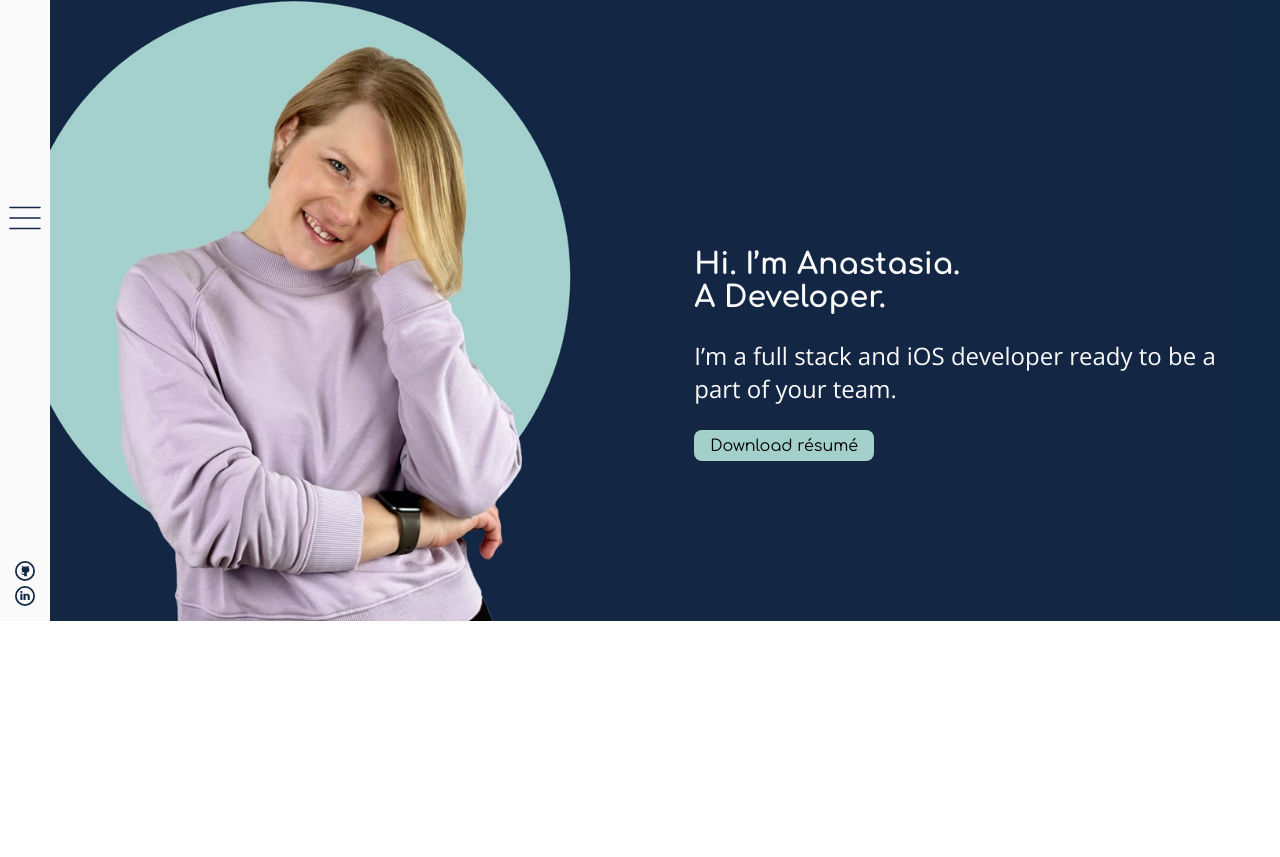
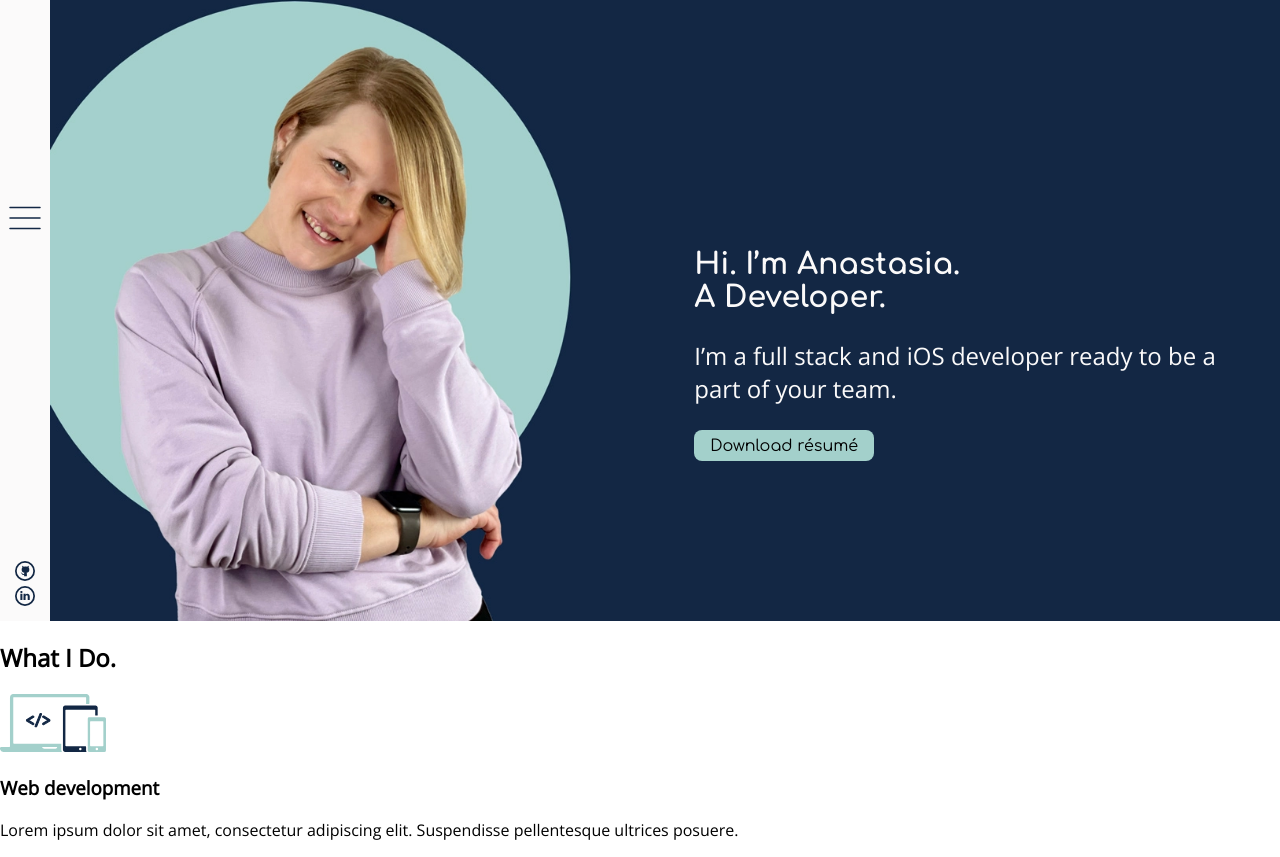
Before and after one commit to anatanczak/my-website-v2, a React (Create React App) app: page / in a window 1280 px wide. Shown: the part 179-1036 px from the top of the page. Before the commit the page ends 800 px from the top, so only its background shows below. Built offline with nearby package versions, Linux system fonts and the light colour scheme; what i18next-xhr-backend would draw is missing.

Commit message:
add service component

```diff
--- a/src/Components/HomeComponent/HomeComponent.tsx
+++ b/src/Components/HomeComponent/HomeComponent.tsx
@@ -1,15 +1,30 @@
 import React, { FunctionComponent } from 'react';
 import { useTranslation } from 'react-i18next';
+
+import Service from './ServiceComponent/ServiceInterface';
 
 import NavBar from '../../Components/NavBar/NavBar';
 import LanguageSelect from '../LanguageSelect/LanguageSelect';
 
+import webDevIcon from '../../assets/icons/web_dev_icon.svg';
+
 import './styles.scss';
+import ServicesComponent from './ServiceComponent/ServiceComponent';
+import ServiceComponent from './ServiceComponent/ServiceComponent';
 
 type HomeComponentProps = {};
 
 const HomeComponent: FunctionComponent<HomeComponentProps> = ({}) => {
   const { t }: { t: any } = useTranslation();
+
+  const services: Array<Service> = [
+    {
+      image: webDevIcon,
+      altText: t('home.services.webDevelopment.altText'),
+      title: t('home.services.webDevelopment.title'),
+      text: t('home.services.webDevelopment.text')
+    }
+  ];
 
   return (
     <>
@@ -29,6 +44,14 @@ const HomeComponent: FunctionComponent<HomeComponentProps> = ({}) => {
             </button>
           </div>
         </div>
+        <div className="HomeComponentContainer-WhatIDoContainer">
+          <h2> {t('home.services')} </h2>
+          {services.map((service, index) => {
+            return (
+              <ServiceComponent service={service} key={service.title + index} />
+            );
+          })}
+        </div>
       </div>
     </>
   );
--- /dev/null
+++ b/src/Components/HomeComponent/ServiceComponent/ServiceComponent.tsx
@@ -0,0 +1,27 @@
+import React, { FunctionComponent } from 'react';
+
+import Service from './ServiceInterface';
+
+import './styles.scss';
+
+type ServiceComponentProps = {
+  service: Service;
+};
+
+const ServiceComponent: FunctionComponent<ServiceComponentProps> = ({
+  service
+}) => {
+  return (
+    <div className="ServicetContainer">
+      <img
+        className="ServiceContainer-Image"
+        src={service.image}
+        alt={service.altText}
+      />
+      <h3 className="ServiceContainer-Title">{service.title}</h3>
+      <p className="ServiceContainer-Text">{service.text}</p>
+    </div>
+  );
+};
+
+export default ServiceComponent;
--- /dev/null
+++ b/src/Components/HomeComponent/ServiceComponent/ServiceInterface.ts
@@ -0,0 +1,6 @@
+export default interface Service {
+  image: string;
+  altText: string;
+  title: string;
+  text: string;
+}
--- /dev/null
+++ b/src/Components/HomeComponent/ServiceComponent/styles.scss
@@ -0,0 +1,32 @@
+@import 'src/_colors.scss';
+@import 'src/_vars.scss';
+@import 'src/_breakpoints.scss';
+
+/* ---------------------------  Commont Styles --------------------------- */
+.ServicesContainer {
+  display: flex;
+  flex-direction: column;
+  align-items: center;
+  justify-content: center;
+}
+
+/* ---------------------------  Mobile --------------------------- */
+
+@media (max-width: $mobile-max-width) {
+}
+
+/* ---------------------------  Longer Mobile --------------------------- */
+@media (max-width: $mobile-max-width) and (min-height: $shortmobile-max-height) {
+}
+
+/* ---------------------------  Tablet --------------------------- */
+@media (min-width: 768px) {
+}
+
+/* ---------------------------  Tablet --------------------------- */
+@media (min-width: 768px) and (orientation: portrait) {
+}
+
+/* ---------------------------  Desktop --------------------------- */
+@media (min-width: 1024px) {
+}
--- a/src/locales/en/translation.json
+++ b/src/locales/en/translation.json
@@ -5,5 +5,9 @@
   "navbar.home": "home",
   "home.mainTitle": "Hi. I’m Anastasia. \n A Developer.",
   "home.pitch": "I’m a full stack and iOS developer ready to be a part of your team.",
-  "home.button.downloadResume": "Download résumé"
+  "home.button.downloadResume": "Download résumé",
+  "home.services": "What I Do.",
+  "home.services.webDevelopment.title": "Web development",
+  "home.services.webDevelopment.text": "Lorem ipsum dolor sit amet, consectetur adipiscing elit. Suspendisse pellentesque ultrices posuere.",
+  "home.services.webDevelopment.altText": "Web development icon"
 }
```
Also changed, not shown: src/assets/icons/web_dev_icon.svg (added).
